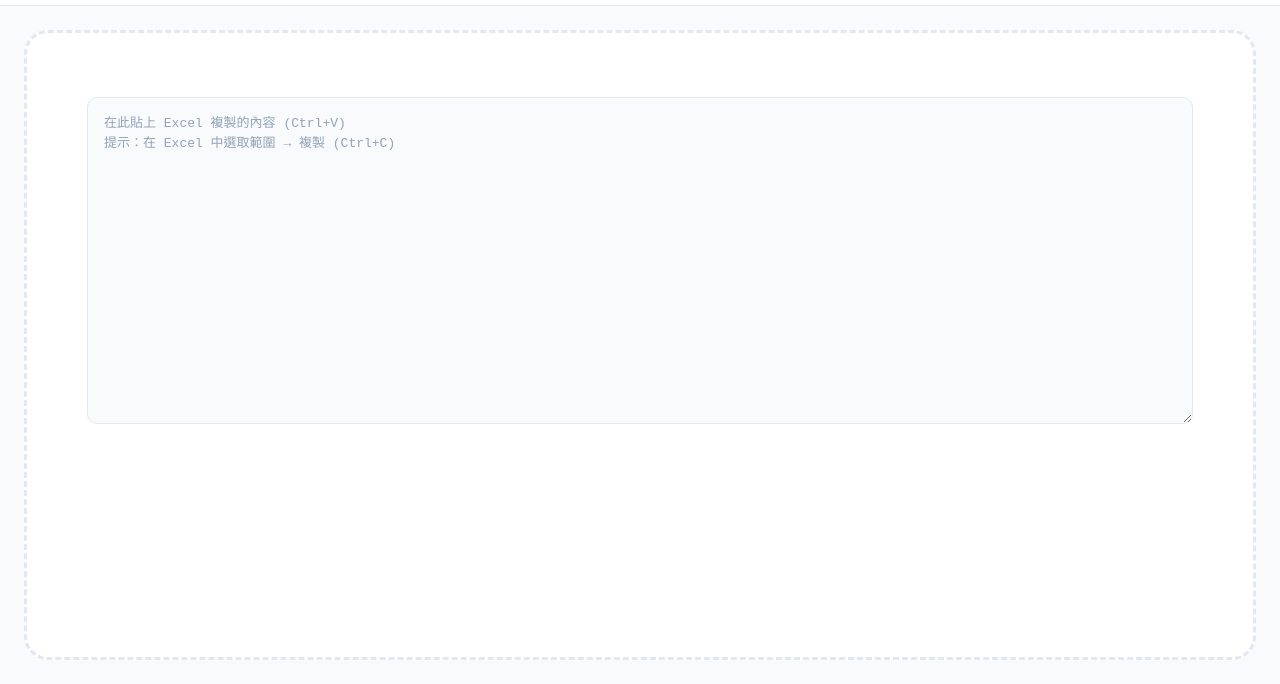
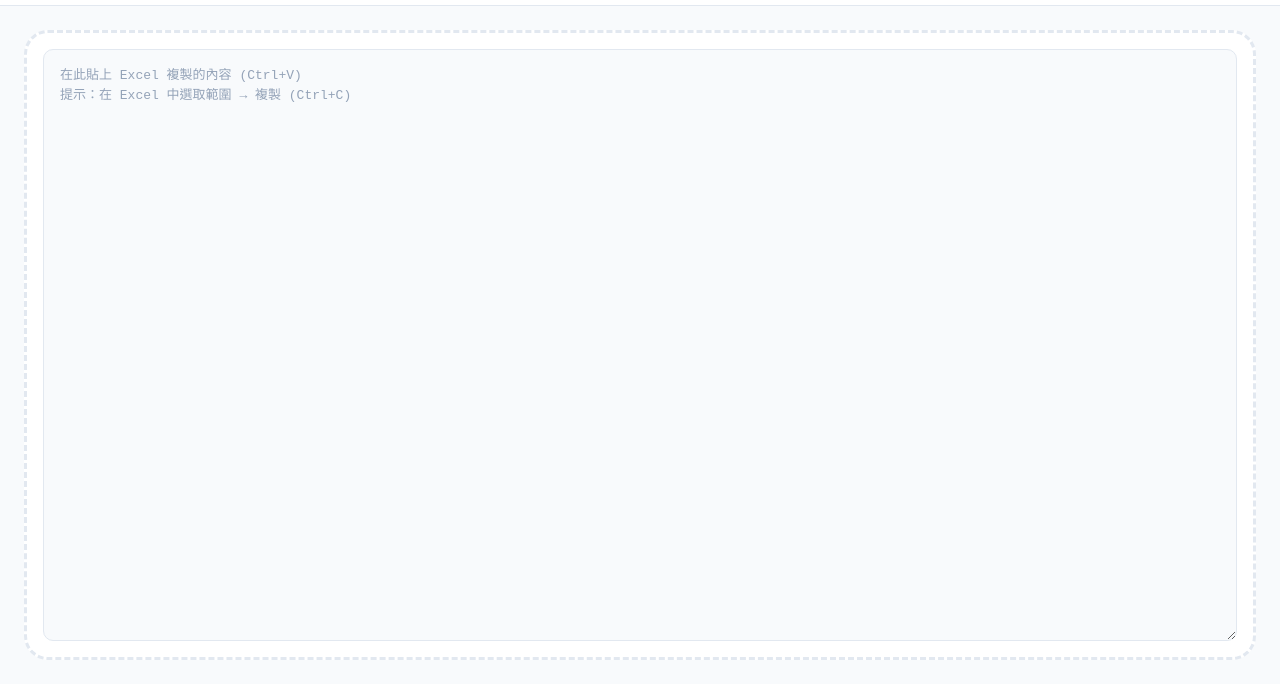
Before and after one commit to cormort/excel-validator, a plain HTML site: page index.html in a window 1280 px wide. Both pictures are taken after a click on the button "📋 貼上內容". Shown: the part 116-800 px from the top of the page. Drawn offline with Linux system fonts and the light colour scheme.

Commit message:
fix: 貼上文字框填滿虛線容器
dropzone 大 padding 縮為 spacing-md，textarea 改 flex:1 撐滿高度並移除 margin-top

Co-Authored-By: Claude Fable 5 <noreply@anthropic.com>

```diff
--- a/css/main.css
+++ b/css/main.css
@@ -137,7 +137,7 @@ a:hover {
   justify-content: flex-start;
   flex: 1;
   min-height: 400px;
-  padding: 40px 60px;
+  padding: var(--spacing-md);
   border: 3px dashed var(--border);
   border-radius: var(--radius-xl);
   background: var(--bg-primary);
@@ -156,7 +156,7 @@ a:hover {
 
 .paste-textarea {
   width: 100%;
-  margin-top: var(--spacing-lg);
+  flex: 1;
   padding: var(--spacing-md);
   font-family: var(--font-mono, 'Consolas', 'Monaco', monospace);
   font-size: 13px;
```
